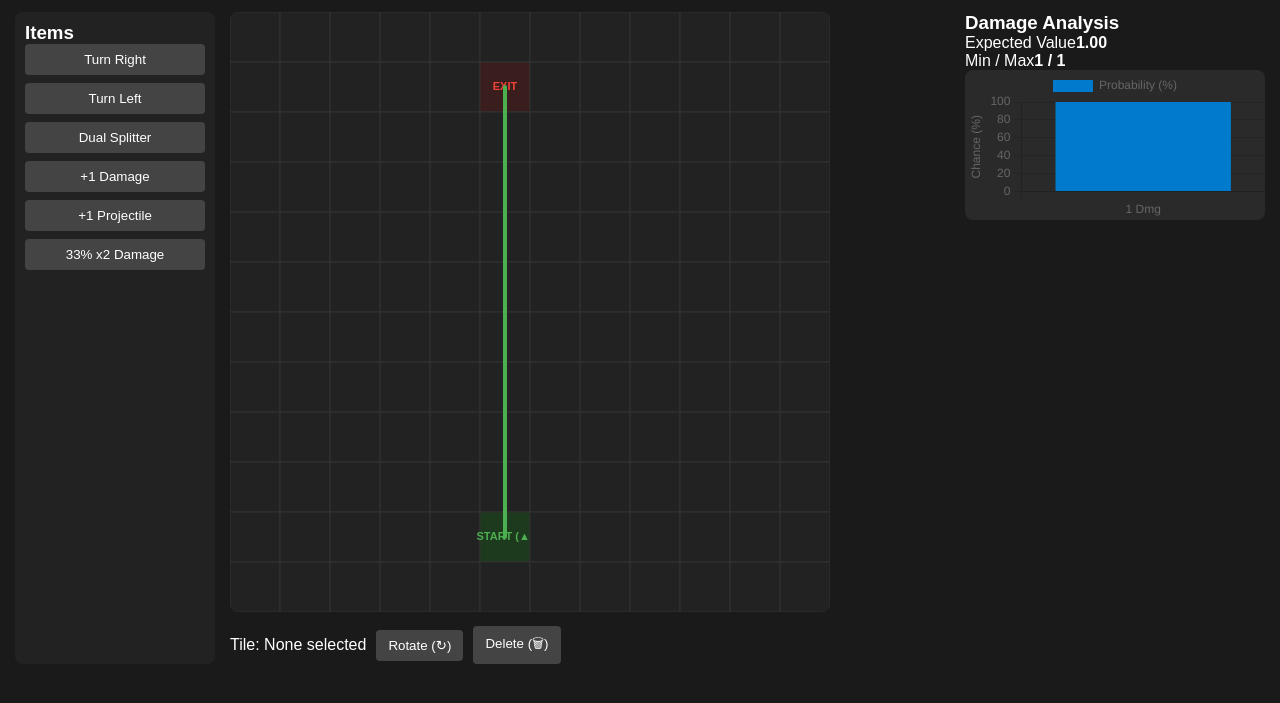
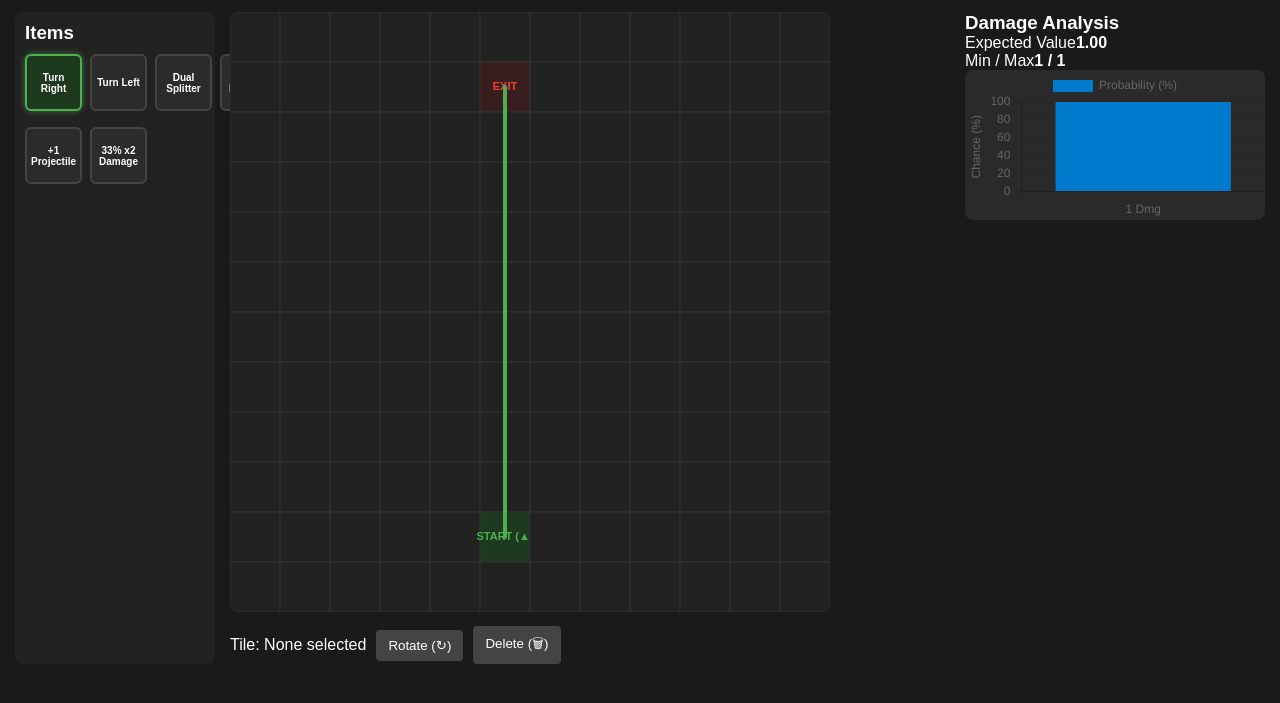
Before and after one commit to saprolord/MGBSimulator, a plain HTML site: page index.html in a window 1280 px wide. Shown: the part 55-758 px from the top of the page. Drawn offline with nearby package versions, Linux system fonts and the light colour scheme.

Commit message:
Add grid layout and styles for palette buttons

```diff
--- a/style.css
+++ b/style.css
@@ -7,3 +7,41 @@ canvas { background: #2a2a2a; border-radius: 8px; cursor: pointer; }
 .action-bar { margin-top: 10px; display: flex; gap: 10px; align-items: center; }
 button { padding: 8px 12px; background: #444; color: white; border: none; border-radius: 4px; cursor: pointer; }
 button.primary { background: #007acc; }
+/* Palette Container Grid */
+#palette-items {
+  display: grid;
+  grid-template-columns: repeat(4, 1fr);
+  gap: 8px;
+  margin-top: 10px;
+}
+
+/* Square Palette Buttons */
+.palette-btn {
+  aspect-ratio: 1 / 1;
+  width: 100%;
+  background-color: #2b2b2b;
+  color: #ffffff;
+  border: 2px solid #444444;
+  border-radius: 6px;
+  font-size: 10px;
+  font-weight: bold;
+  cursor: pointer;
+  display: flex;
+  align-items: center;
+  justify-content: center;
+  text-align: center;
+  padding: 4px;
+  box-sizing: border-box;
+  transition: border-color 0.15s ease, background-color 0.15s ease;
+}
+
+.palette-btn:hover {
+  background-color: #3a3a3a;
+}
+
+/* Green Frame Border for Selected Block */
+.palette-btn.active {
+  border: 2px solid #4caf50;
+  box-shadow: 0 0 6px rgba(76, 175, 80, 0.6);
+  background-color: #1e3a1e;
+}
```
